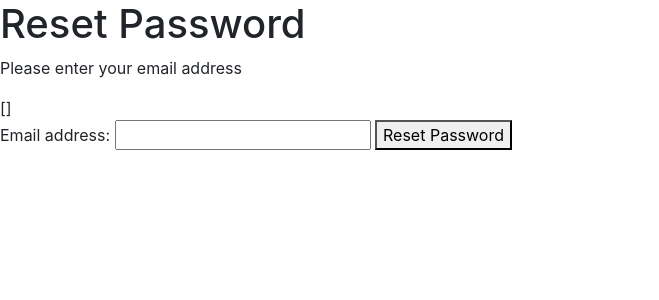
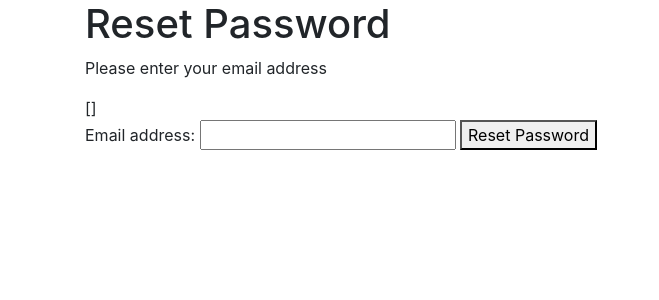
Before and after one commit to sarahloh/django-authentication, a Django app: template templates/registration/password_reset_form.html in a window 1280 px wide. Shown: the part 56-356 px from the top of the page, without its empty margins (0-659 px from the left). Run offline with Django 3.2, Linux system fonts and the light colour scheme; the template is opened without the code that fills it, so the values that code supplies are empty, except form fields; form fields are guessed from the names that the template uses; some libraries are stand-ins or nearby versions.

Commit message:
Add custom styling with static files

```diff
--- a/django_auth/settings.py
+++ b/django_auth/settings.py
@@ -125,6 +125,9 @@ USE_TZ = True
 # https://docs.djangoproject.com/en/2.1/howto/static-files/
 
 STATIC_URL = '/static/'
+STATICFILES_DIRS = [
+    os.path.join(BASE_DIR, "static")
+]
 
 EMAIL_BACKEND = "django.core.mail.backends.console.EmailBackend"
 
--- /dev/null
+++ b/static/CSS/styles.css
@@ -0,0 +1,3 @@
+form {
+    width: 50%;
+}
--- a/templates/base.html
+++ b/templates/base.html
@@ -1,3 +1,4 @@
+{% load staticfiles %}
 <!DOCTYPE html>
 <html lang="en">
 
@@ -10,6 +11,7 @@
     <!-- Bootstrap CSS -->
     <link rel="stylesheet" href="https://stackpath.bootstrapcdn.com/bootstrap/4.1.3/css/bootstrap.min.css" integrity="sha384-MCw98/SFnGE8fJT3GXwEOngsV7Zt27NXFoaoApmYm81iuXoPkFOJwJ8ERdknLPMO"
         crossorigin="anonymous">
+    <link rel="stylesheet" href="{% static 'css/styles.css' %}">
 
 </head>
 
@@ -40,7 +42,7 @@
             </ul>
         </div>
     </nav>
-
+    <div class="container">
         <h1>{% block page_heading %}{% endblock %}</h1>
         {% if messages %}
         <div>
@@ -52,6 +54,7 @@
 
         {% block content %}
         {% endblock %}
+    </div>
 
     <!-- jQuery -->
     <script src="https://code.jquery.com/jquery-3.3.1.slim.min.js" integrity="sha384-q8i/X+965DzO0rT7abK41JStQIAqVgRVzpbzo5smXKp4YfRvH+8abtTE1Pi6jizo"
```
Lines whose indentation alone changed are shown as unchanged.
